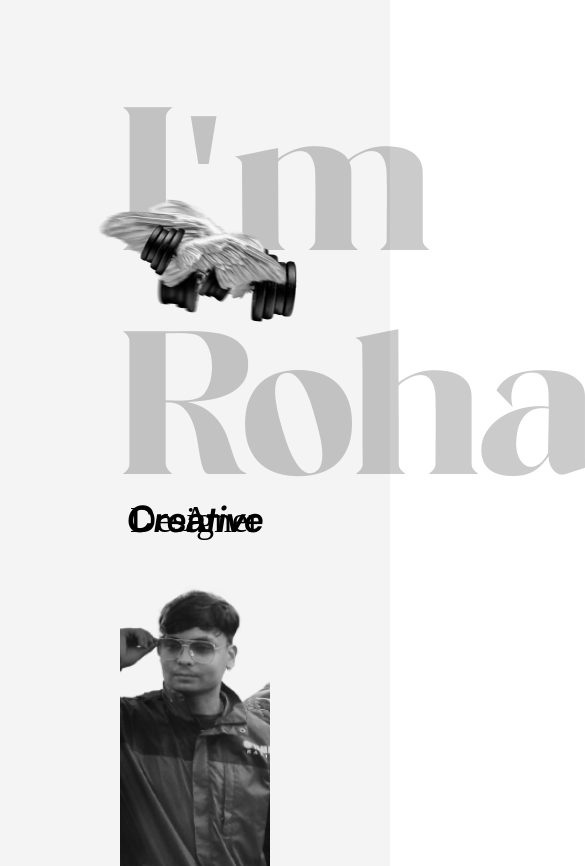
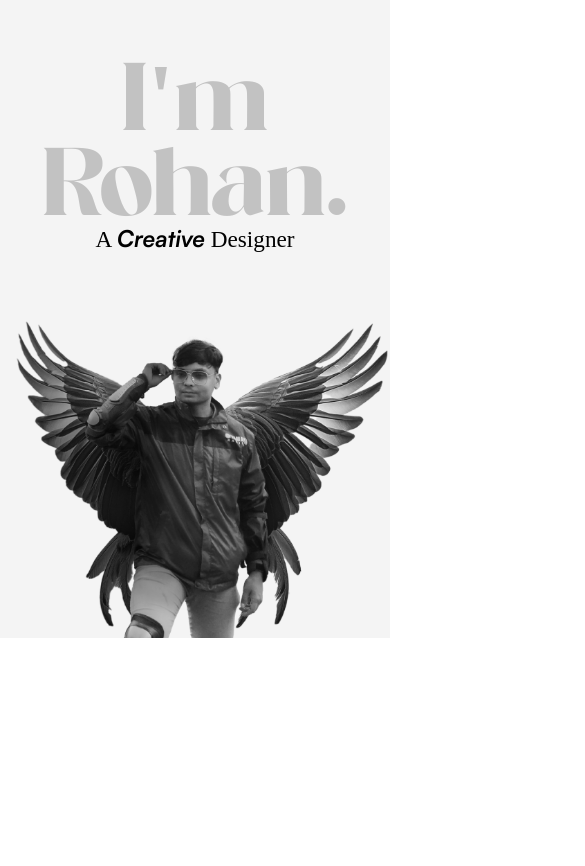
Before and after one commit to rohankhadgi101/simple_portfolio, a plain HTML site: page index.html in a window 390 px wide. Shown: the top 866 px of the page, 585 px wide, since content can reach past the window. After the commit the page ends 844 px from the top, so only its background shows below. Drawn offline with Linux system fonts and the light colour scheme.

Commit message:
hero section - responsive

```diff
--- a/index.html
+++ b/index.html
@@ -3,13 +3,16 @@
 <head>
     <meta charset="UTF-8">
     <meta name="viewport" content="width=device-width, initial-scale=1.0">
+    <meta property="og:title" content="Rohan Khadgi">
+    <meta property="og:description" content="A small portfolio project about me.">
+    <meta property="og:image" src="./asset/image.png">
     <title>Rohan Khadgi</title>
     <link rel="stylesheet" href="./style.css">
 </head>
 <body>
     <section id="header">
         <div class="container">
-            <div class="heading-container">
+            <div class="heading-container heading">
                 <h1 class="main-heading">
                     I'm Rohan.
                 </h1>
--- a/style.css
+++ b/style.css
@@ -10,20 +10,21 @@ body{
 .container{
     background-color: #f4f4f4;
     height: 95lvh;
-    padding: 4rem 7.5rem 0 7.5rem;
+    width: 100%;
+    padding-top: 4rem;
     display: flex;
     flex-direction: column;
     justify-content: space-between;
     position: relative;
 }
 .heading-container{
+    padding: 0rem 7.5rem 0 7.5rem;
     display: flex;
     justify-content: center;
     flex-direction: column;
 }
 .creative{
     font-family: Satoshi-BoldItalic;
-    font-size: 2.25rem;
     line-height: 0;
     margin: 0;
     font-style: ;
@@ -38,22 +39,27 @@ body{
 p{
     text-align: center;
 }
+.heading{
+    font-family: myFont;
+}
 .main-heading{
-    font-family: myFont;
     font-size: 12.75rem;
     opacity: 0.2;
     text-align: center;
     margin: 0;
-
+    line-height: 90%;
 }
 .head-image{
     display: flex;
     justify-content: center;
     overflow: hidden;
+    width: 100%;
 }
 .header-image{
     height: 32rem;
 }
+
+/* -------absolute---------- */
 .dm{
     position: absolute;
 }
@@ -62,6 +68,136 @@ p{
     left: 20%;
 }
 .dumbelltwo{
-    top: 20%;
+    top: 18%;
     right: 20%;
 }
+@media(max-width: 1624px){
+.dumbellone{
+    top: 20%;
+    left: 16%;
+}
+.dumbelltwo{
+    top: 18%;
+    right: 16%;
+}
+}
+@media(max-width: 1252px){
+    .dumbellone{
+        top: 16%;
+        left: 16%;
+    }
+    .dumbelltwo{
+        top: 24%;
+        right: 16%;
+    }
+}
+@media(max-width: 996px){
+    .dumbellone{
+        top: 14%;
+        left: 10%;
+    }
+    .dumbelltwo{
+        top: 22%;
+        right: 10%;
+    }
+}
+@media(max-width: 868px){
+    .dumbellone{
+        top: 10%;
+        left: 10%;
+    }
+    .dumbelltwo{
+        top: 18%;
+        right: 14%;
+    }
+}
+/* -------absolute---------- */
+
+@media(max-width: 1152px){
+    .main-heading{
+        font-size: 11.75rem;
+        line-height: 92%;
+    }
+
+    .sub-heading{
+        font-size: 1.75rem;
+    }
+}
+@media(max-width: 868px){
+    .main-heading{
+        font-size: 10rem;
+        line-height: 89%;
+    }
+
+    .sub-heading{
+        font-size: 1.75rem;
+    }
+    .dumbellone{
+        height: 16%;
+    }
+    .dumbelltwo{
+        height: 18%;
+    }
+}
+/* ---------768------------ */
+@media(max-width: 768px){
+    .container{
+        height: 80lvh;
+    }
+    .heading-container {
+        padding: 0rem 7.5rem 0 7.5rem;
+    }
+    .main-heading{
+        font-size: 7rem;
+        line-height: 89%;
+    }
+
+    .sub-heading{
+        font-size: 1.75rem;
+        margin-top: 0.25rem;
+    }
+    .head-image{
+        display: flex;
+        justify-content: center;
+        overflow: hidden;
+        width: 100%;
+    }
+    .header-image{
+        height: 24rem;
+    }
+}
+@media(max-width: 600px){
+    .heading-container {
+        padding: 0rem 2rem 0 2rem;
+    }
+    .dumbellone{
+        height: 14%;
+    }
+    .dumbelltwo{
+        height: 14%;
+    }
+}
+
+@media(max-width: 445px){
+    .container{
+        height: 68lvh;
+    }
+    .heading-container {
+        padding: 0rem 2rem 0 2rem;
+    }
+    .main-heading{
+        font-size: 6rem;
+        line-height: 89%;
+    }
+
+    .sub-heading{
+        font-size: 1.45rem;
+        margin-top: 0.25rem;
+    }
+    .dm{
+        visibility: hidden;
+    }
+    .header-image{
+        height: 20rem;
+    }
+}
```
